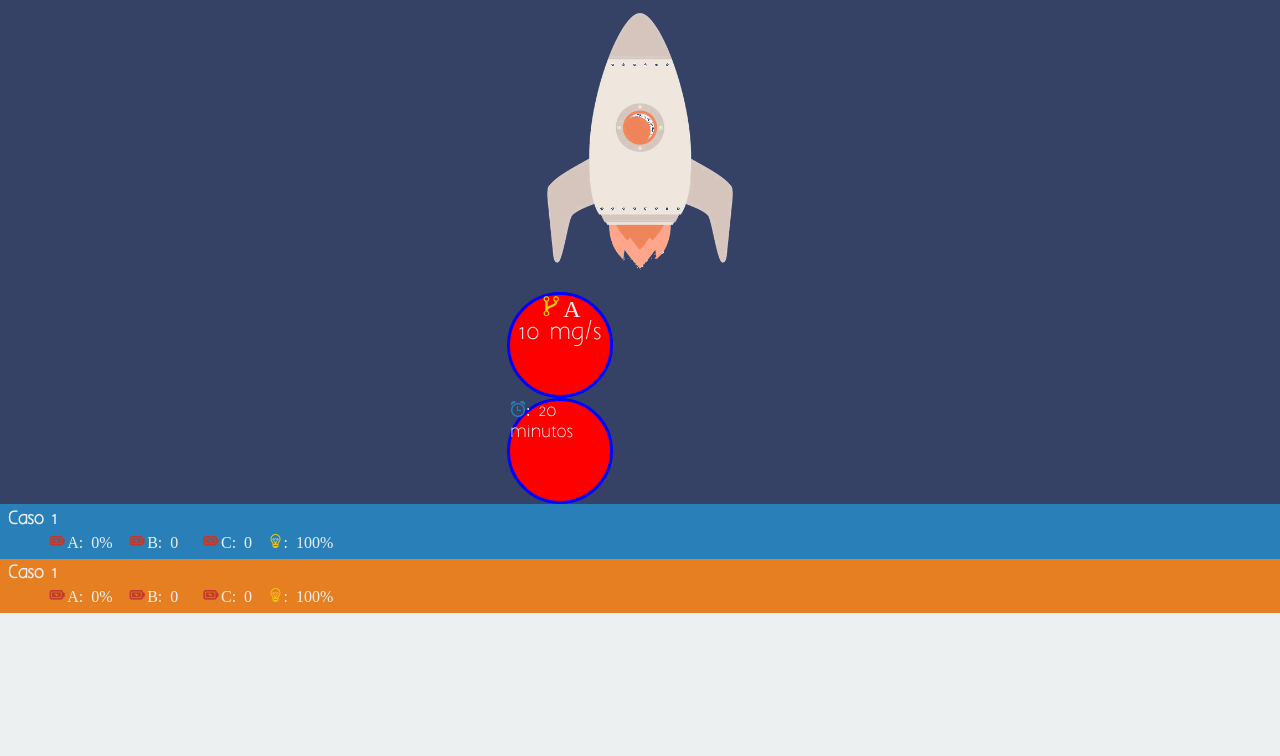
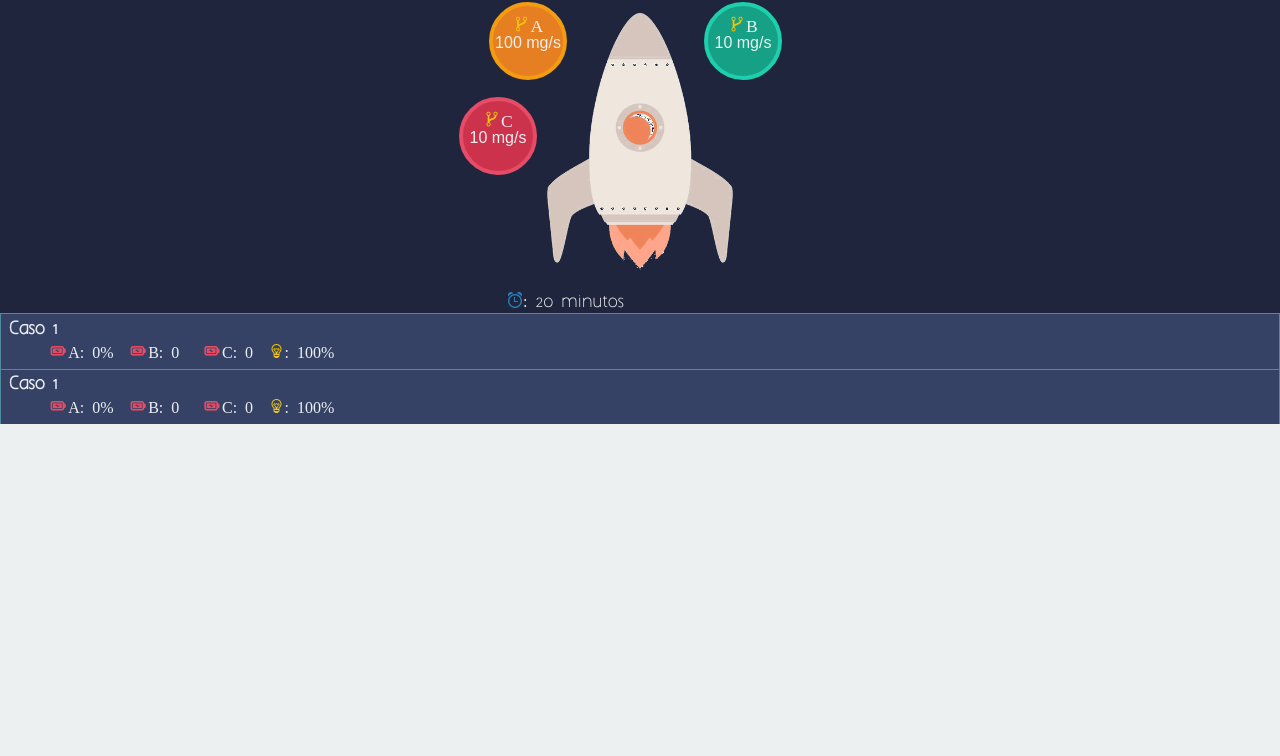
Before and after one commit to byron7cueva/WarpDrive, a website: page app/public/index.html in a window 1280 px wide. Shown: the part 44-800 px from the top of the page. Drawn offline with Linux system fonts and the light colour scheme.

Commit message:
Cambios Frontend 3

```diff
--- a/app/public/css/estilos.css
+++ b/app/public/css/estilos.css
@@ -32,7 +32,7 @@
 
 .icon-inyector-daniado:before {
 	content: "\e604";
-	color: #c0392b;
+	color: #e64c66;
 	font-size: 1.2em;
 }
 
@@ -56,13 +56,14 @@
 }
 
 body {
+	color: #ecf0f1;
 	font-family: 'aargh';
 	font-size: 16px;
 	background-color: #ecf0f1;
 }
 
 .header {
-	background-color: #2980b9;
+	background-color: #10a8ab;
 	padding: 0.3em;
 	text-align: center;
 }
@@ -73,34 +74,58 @@ body {
 }
 
 .resultados {
-	background-color: #354265;
+	background-color: #1f253d;
 	margin: 0;
 	text-align: center;
 }
 
 .resultados article {
-	color: #ecf0f1;
 	display: inline-block;
+	position: relative;
 	text-align: left;
+	padding: 0em 3em;
 }
 
 .resultado {
-	background-color: red;
+	font-family: arial;
+	position: absolute;
 	border-radius: 50%;
-	border: 3px solid blue;
-	width: 100px;
-	height: 100px;
+	border: 4px solid;
+	width: 70px;
+	height: 70px;
+}
+
+.ra {
+	border-color: #f39c12;
+	background-color: #e67e22;
+	top: 5px;
+	left: 30px;
+}
+
+.rb {
+	border-color: #1dcfad;
+	background-color: #16a085;
+	top: 5px;
+	left: 245px;
+}
+
+.rc {
+	border-color: #e64c66;
+	background-color: #cc324c;
+	top: 100px;
+	left: 0px;
 }
 .resultado .dato {
 	text-align: center;
 }
 
 .dato .letra {
-	font-size: 1.5em;
+	font-size: 1.1em;
+	margin-top: 0.6em;
 }
 
 .dato .valor {
-	font-size: 1.3em;
+	font-size: 1em;
 }
 
 .letra span, .valor span {
@@ -111,6 +136,13 @@ body {
 .caso {
 	margin: 0;
 	padding: 0.3em 0.5em;
+	background-color: #354265;
+	border: 1px solid #4e8ba0;
+	border-bottom: 0px;
+}
+
+.caso:hover {
+	background-color: #50587c;
 }
 
 .caso a {
@@ -145,36 +177,3 @@ body {
 	margin: 0;
 	padding: 0;
 }
-
-.azul {
-	background-color: #2980b9;
-}
-
-.tomate {
-	background-color: #e67e22;
-}
-
-.verde {
-	background-color: #16a085;
-}
-
-.violeta {
-	background-color: #8e44ad;
-}
-
-.rojo {
-	background-color: #f2784b;
-}
-
-.rosado {
-	background-color: #9b59b6;
-
-}
-
-.negro {
-	background-color: #34495e;
-}
-
-.verde-oscuro {
-	background-color: #049372;
-}
--- a/app/public/index.html
+++ b/app/public/index.html
@@ -3,31 +3,43 @@
 	<head>
 		<meta charset="UTF-8"/>
 		<meta name="viewport" content="width=device-width, initial-scale=1"/>
-		<title>Wrap Drive</title>
+		<title>Warp Drive</title>
 		<link href="css/normalize.css" rel="stylesheet"></link>
 		<link href="css/estilos.css" rel="stylesheet"></link>
 	</head>
 	<body>
 		<header class="header">
-			<h1>Wrap Drive</h1>
+			<h1>Warp Drive</h1>
 		</header>
 		<section class="resultados">
 			<article>
 				<figure>
 					<img src="img/nave.png" width="186"/>
 				</figure>
-				<div class="resultado">
+				<div class="resultado ra">
 					<div class="dato">
 						<div class="letra"><span class="icon-flujo">A</span></div>
+						<div class="valor"><span>100 mg/s</span></div>
+					</div>
+				</div>
+				<div class="resultado rb">
+					<div class="dato">
+						<div class="letra"><span class="icon-flujo">B</span></div>
+						<div class="valor"><span>10 mg/s</span></div>
+					</div>
+				</div>
+				<div class="resultado rc">
+					<div class="dato">
+						<div class="letra"><span class="icon-flujo">C</span></div>
 						<div class="valor"><span>10 mg/s</span></div>
 					</div>
 				</div>
 
-				<div class="resultado"><span class="icon-tiempo">: </span><span>20 minutos</span></div>
+				<div><span class="icon-tiempo">: </span><span>20 minutos</span></div>
 			</article>
 		</section>
 		<section class="casos">
-			<article class="caso azul">
+			<article class="caso">
 				<a href="#">
 				<h3 class="titulo-caso">Caso 1</h3>
 				<div class="datos-caso">
@@ -40,7 +52,7 @@
 				</div>
 				</a>
 			</article>
-			<article class="caso tomate">
+			<article class="caso">
 				<a href="#">
 				<h3 class="titulo-caso">Caso 1</h3>
 				<div class="datos-caso">
```
